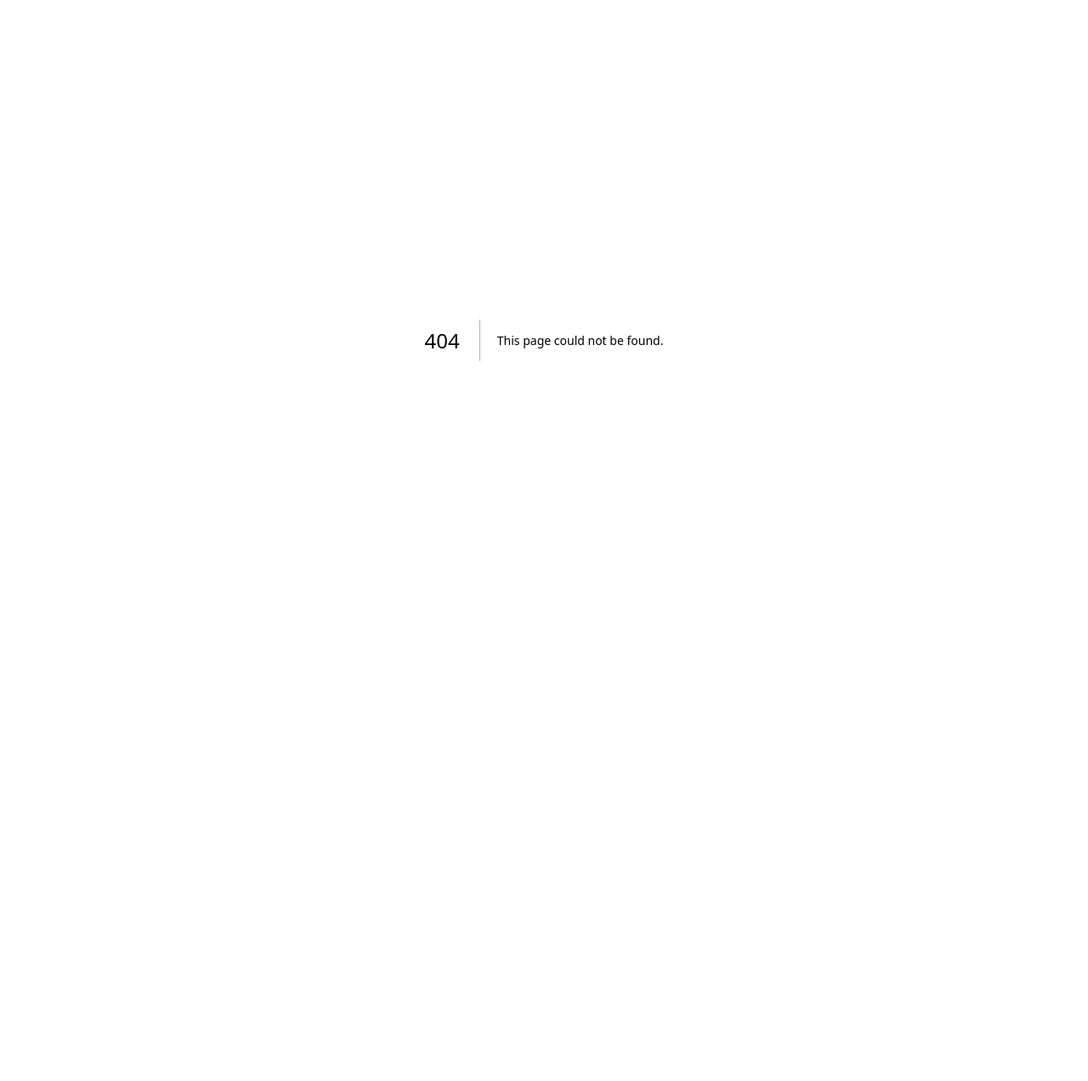
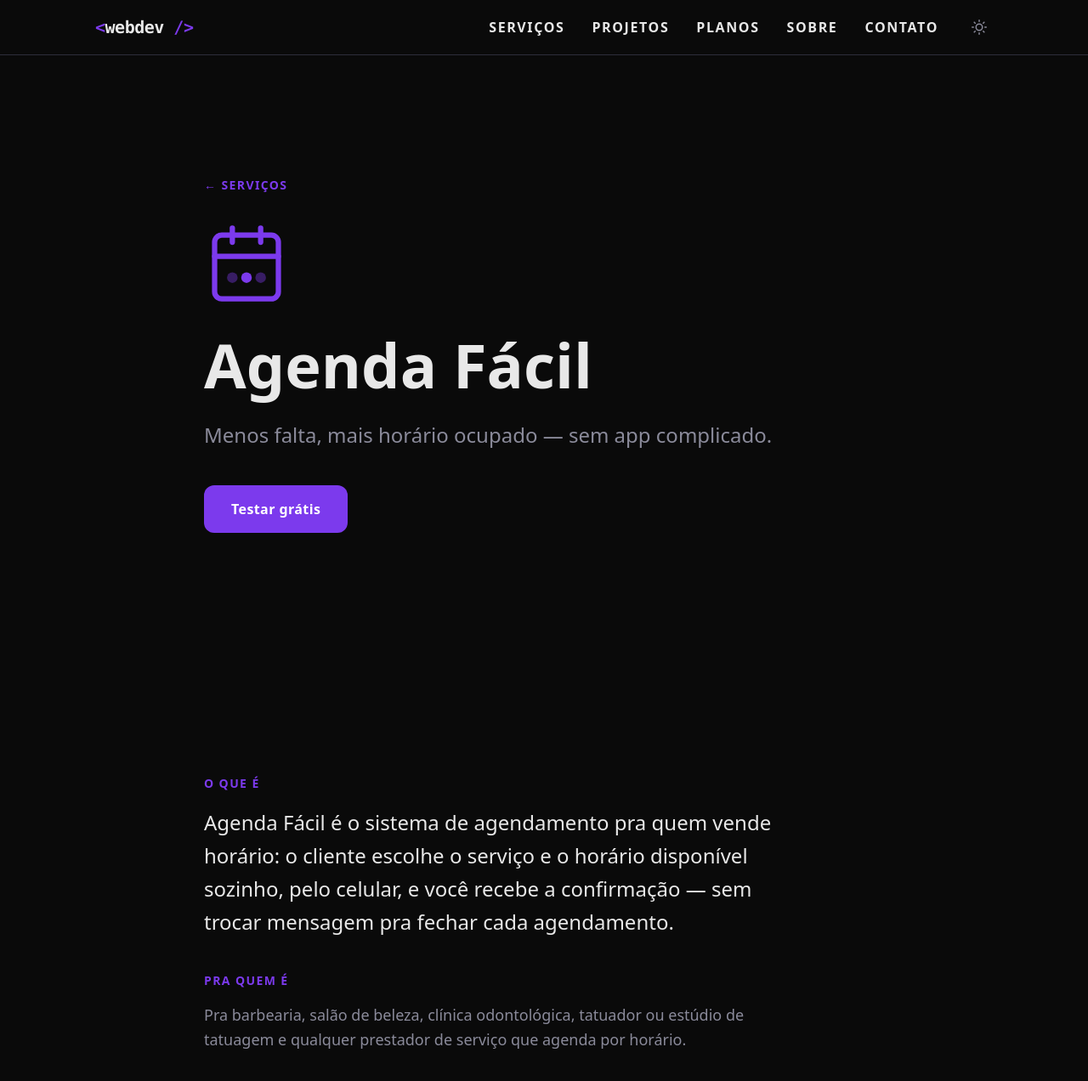
Before and after one commit to dayvsonmarques/webdev.recife.br, a Next.js app: page /servicos/agenda-facil in a window 1280 px wide. Before the commit this address had no page. Shown: the top 1272 px of the page at 85% size. Before the commit the page ends 800 px from the top, so only its background shows below. Built offline with nearby package versions, Linux system fonts and the light colour scheme.

Commit message:
feat(services): add service detail pages

```diff
--- /dev/null
+++ b/app/servicos/[slug]/page.tsx
@@ -0,0 +1,194 @@
+import type { Metadata } from 'next'
+import Link from 'next/link'
+import { notFound } from 'next/navigation'
+import { Header } from '@/components/Header'
+import { Footer } from '@/components/Footer'
+import { PlanCard, IconCheck } from '@/components/Pricing'
+import { SERVICE_ICONS } from '@/components/service-icons'
+import { SERVICES } from '@/lib/services'
+import { PLANS } from '@/lib/plans'
+
+export async function generateStaticParams() {
+  return SERVICES.map((service) => ({ slug: service.slug }))
+}
+
+export async function generateMetadata({
+  params,
+}: PageProps<'/servicos/[slug]'>): Promise<Metadata> {
+  const { slug } = await params
+  const service = SERVICES.find((s) => s.slug === slug)
+  if (!service) return {}
+
+  return {
+    title: `${service.title} — Web Dev Recife`,
+    description: service.tagline,
+  }
+}
+
+export default async function ServicePage({
+  params,
+}: PageProps<'/servicos/[slug]'>) {
+  const { slug } = await params
+  const service = SERVICES.find((s) => s.slug === slug)
+  if (!service) notFound()
+
+  const whatsappHref = `https://wa.me/55?text=${encodeURIComponent(service.whatsappMessage)}`
+
+  return (
+    <main>
+      <Header />
+
+      <section className="min-h-screen flex flex-col justify-center pt-28 pb-20">
+        <div className="max-w-4xl mx-auto w-full px-6 md:px-8 lg:px-12">
+          <Link
+            href="/#servicos"
+            className="inline-block text-sm font-bold tracking-widest uppercase mb-8"
+            style={{ color: 'var(--color-accent)' }}
+          >
+            ← Serviços
+          </Link>
+
+          <div className="mb-8" style={{ color: 'var(--color-accent)' }}>
+            {SERVICE_ICONS[service.icon]}
+          </div>
+
+          <h1
+            className="font-syne text-5xl md:text-7xl font-extrabold leading-[1.05] mb-6"
+            style={{ color: 'var(--color-text-primary)' }}
+          >
+            {service.title}
+          </h1>
+
+          <p
+            className="text-xl md:text-2xl leading-relaxed mb-10 max-w-2xl"
+            style={{ color: 'var(--color-text-muted)' }}
+          >
+            {service.tagline}
+          </p>
+
+          <a
+            href={whatsappHref}
+            target="_blank"
+            rel="noopener noreferrer"
+            className="inline-block px-8 py-4 font-syne font-bold text-base tracking-wide transition-opacity hover:opacity-90"
+            style={{
+              backgroundColor: 'var(--color-accent)',
+              color: 'var(--color-accent-fg)',
+              borderRadius: 'var(--radius-md)',
+            }}
+          >
+            Testar grátis
+          </a>
+        </div>
+      </section>
+
+      <section className="py-28">
+        <div className="max-w-4xl mx-auto px-6 md:px-8 lg:px-12">
+          <p
+            className="text-sm font-bold tracking-widest uppercase mb-4"
+            style={{ color: 'var(--color-accent)' }}
+          >
+            O que é
+          </p>
+          <p
+            className="text-xl md:text-2xl leading-relaxed mb-10 max-w-2xl"
+            style={{ color: 'var(--color-text-primary)' }}
+          >
+            {service.description}
+          </p>
+          <p
+            className="text-sm font-bold tracking-widest uppercase mb-4"
+            style={{ color: 'var(--color-accent)' }}
+          >
+            Pra quem é
+          </p>
+          <p
+            className="text-lg leading-relaxed max-w-2xl"
+            style={{ color: 'var(--color-text-muted)' }}
+          >
+            {service.forWhom}
+          </p>
+        </div>
+      </section>
+
+      <section className="py-28" style={{ backgroundColor: 'var(--color-surface)' }}>
+        <div className="max-w-4xl mx-auto px-6 md:px-8 lg:px-12">
+          <h2
+            className="font-syne text-4xl md:text-5xl font-bold mb-10"
+            style={{ color: 'var(--color-text-primary)' }}
+          >
+            O que está incluso
+          </h2>
+          <ul className="grid md:grid-cols-2 gap-5">
+            {service.features.map((feature) => (
+              <li key={feature} className="flex items-center gap-3">
+                <span style={{ color: 'var(--color-accent)', flexShrink: 0 }}>
+                  <IconCheck />
+                </span>
+                <span className="text-lg" style={{ color: 'var(--color-text-primary)' }}>
+                  {feature}
+                </span>
+              </li>
+            ))}
+          </ul>
+        </div>
+      </section>
+
+      <section className="py-28">
+        <div className="max-w-6xl mx-auto px-6 md:px-8 lg:px-12">
+          <p
+            className="text-sm font-bold tracking-widest uppercase mb-4"
+            style={{ color: 'var(--color-accent)' }}
+          >
+            Investimento
+          </p>
+          <h2
+            className="font-syne text-4xl md:text-5xl font-bold mb-14"
+            style={{ color: 'var(--color-text-primary)' }}
+          >
+            Planos
+          </h2>
+          <div className="grid md:grid-cols-3 gap-6 items-start">
+            {PLANS.map((plan) => (
+              <PlanCard
+                key={plan.id}
+                name={plan.name}
+                price={plan.price}
+                description={plan.description}
+                features={plan.features}
+                highlighted={plan.id === service.recommendedPlan}
+                badgeLabel="Recomendado pra esse serviço"
+              />
+            ))}
+          </div>
+        </div>
+      </section>
+
+      <section className="py-32" style={{ backgroundColor: 'var(--color-surface)' }}>
+        <div className="max-w-6xl mx-auto px-6 md:px-8 lg:px-12">
+          <h2
+            className="font-syne text-4xl md:text-5xl lg:text-6xl font-extrabold leading-tight mb-6 max-w-xl"
+            style={{ color: 'var(--color-text-primary)' }}
+          >
+            Pronto pra começar com {service.title}?
+          </h2>
+          <a
+            href={whatsappHref}
+            target="_blank"
+            rel="noopener noreferrer"
+            className="inline-block px-8 py-4 font-syne font-bold text-base tracking-wide transition-opacity hover:opacity-90"
+            style={{
+              backgroundColor: 'var(--color-accent)',
+              color: 'var(--color-accent-fg)',
+              borderRadius: 'var(--radius-md)',
+            }}
+          >
+            Testar grátis
+          </a>
+        </div>
+      </section>
+
+      <Footer />
+    </main>
+  )
+}
```
